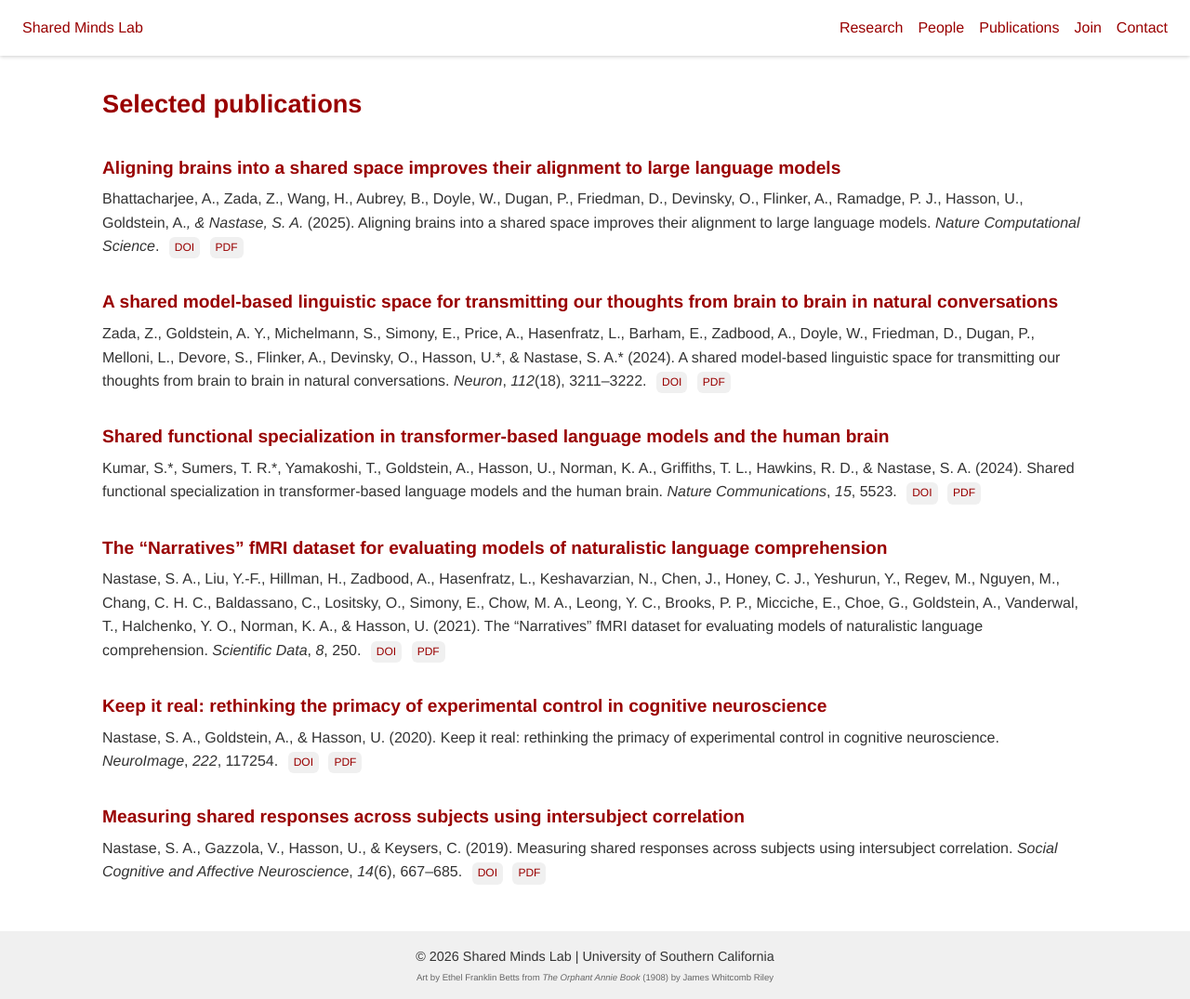
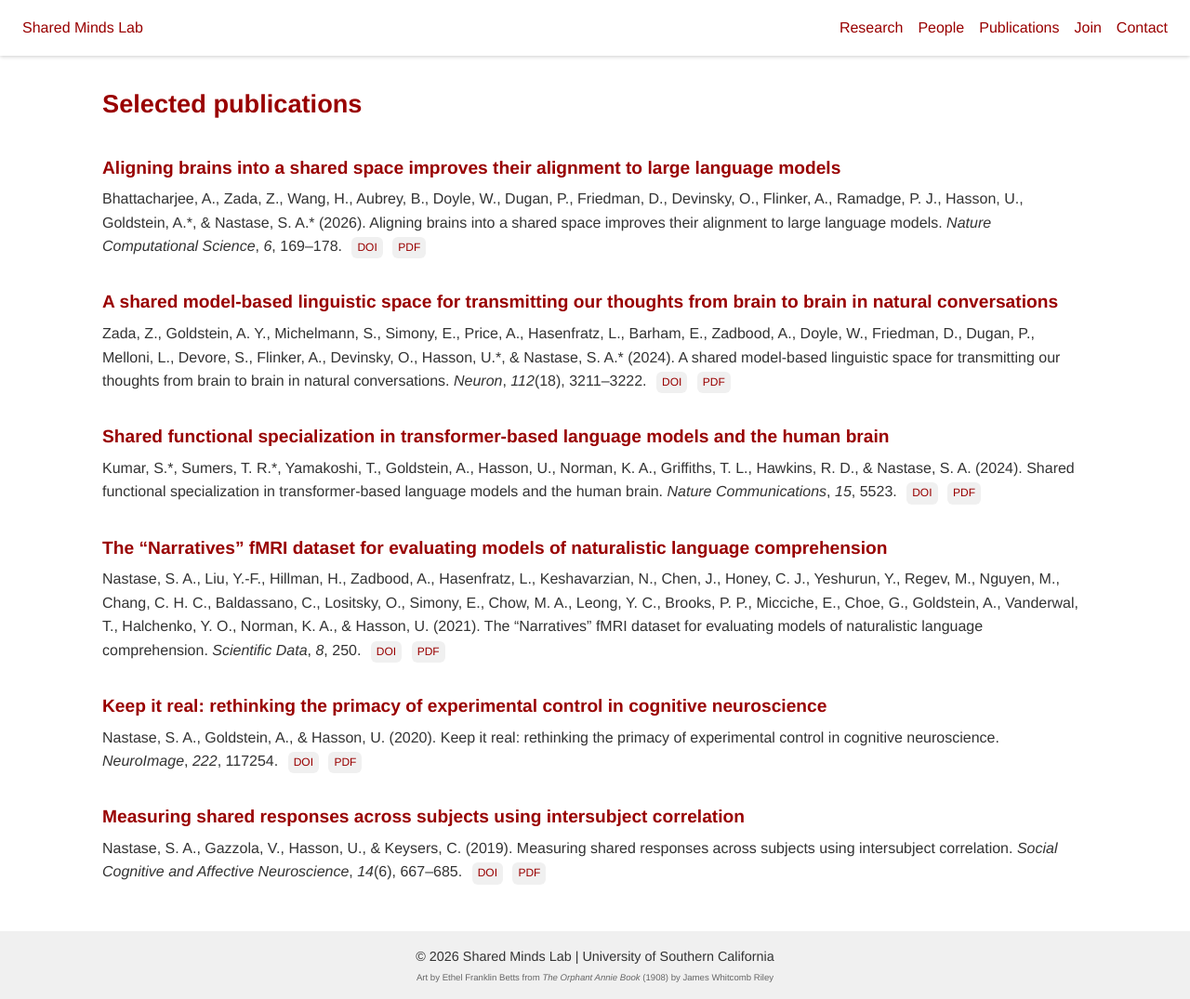
Before and after one commit to shared-minds/shared-minds.github.io, a Jekyll site: the page built from publications.html, in a window 1280 px wide and 1075 px high. Shown: the whole window at 93% size. Built offline with Jekyll 4.4.1, drawn with Linux system fonts in a browser that asks for light colours.

Commit message:
Update recruitment

```diff
--- a/_config.yml
+++ b/_config.yml
@@ -1,4 +1,4 @@
 title: Shared Minds Lab
 description: Exploring the neuroscience of real-world communication
 baseurl: ""
-url: "https://YOUR_USERNAME.github.io"  # replace with your GitHub username
+url: "https://shared-minds.github.io"  # replace with your GitHub username
--- a/_data/publications.yml
+++ b/_data/publications.yml
@@ -1,8 +1,8 @@
 - id: bhattacharjee2025natcomputsci
   title: Aligning brains into a shared space improves their alignment to large language models
-  reference: Bhattacharjee, A., Zada, Z., Wang, H., Aubrey, B., Doyle, W., Dugan, P., Friedman, D., Devinsky, O., Flinker, A., Ramadge, P. J., Hasson, U., Goldstein, A.*, & Nastase, S. A.* (2025). Aligning brains into a shared space improves their alignment to large language models. *Nature Computational Science*.
+  reference: Bhattacharjee, A., Zada, Z., Wang, H., Aubrey, B., Doyle, W., Dugan, P., Friedman, D., Devinsky, O., Flinker, A., Ramadge, P. J., Hasson, U., Goldstein, A.\*, & Nastase, S. A.\* (2026). Aligning brains into a shared space improves their alignment to large language models. *Nature Computational Science*, *6*, 169–178.
   doi: https://doi.org/10.1038/s43588-025-00900-y
-  pdf: https://snastase.github.io/files/Bhattacharjee_NCS_2025.pdf
+  pdf: https://snastase.github.io/files/Bhattacharjee_NCS_2026.pdf
 
 - id: zada2024neuron
   title: A shared model-based linguistic space for transmitting our thoughts from brain to brain in natural conversations
--- a/index.html
+++ b/index.html
@@ -9,7 +9,7 @@
     Department of Psychology&nbsp;&nbsp;|&nbsp;&nbsp;University of Southern California
   </p>
   <div class="cta-banner">
-    <a href="#join">We are recruiting PhD students to start in Fall 2026!</a>
+    <a href="#join">We are recruiting PhD students to start in Fall 2027!</a>
   </div>
 </section>
 
@@ -84,7 +84,7 @@
 <section id="join">
   <div class="container">
     <h1>Join</h1>
-    <p><b>The Shared Minds Lab is recruiting PhD students to start in Fall 2026!</b> We welcome inquiries from prospective graduate students, postdocs, and undergraduate researchers interested in joining the lab. Please have a look at some of our recent <a href=#publications>publications</a> and be prepared to discuss how you would expand on them. We look forward to seeing you in the vibrant city of Los Angeles!</p>
+    <p><b>The Shared Minds Lab is recruiting PhD students to start in Fall 2027!</b> We welcome inquiries from prospective graduate students, postdocs, and undergraduate researchers interested in joining the lab. Please have a look at some of our recent <a href=#publications>publications</a> and be prepared to discuss how you would expand on them. We look forward to seeing you in the vibrant city of Los Angeles!</p>
   </div>
 </section>
 
```
Also changed, not shown: 3 other files.
